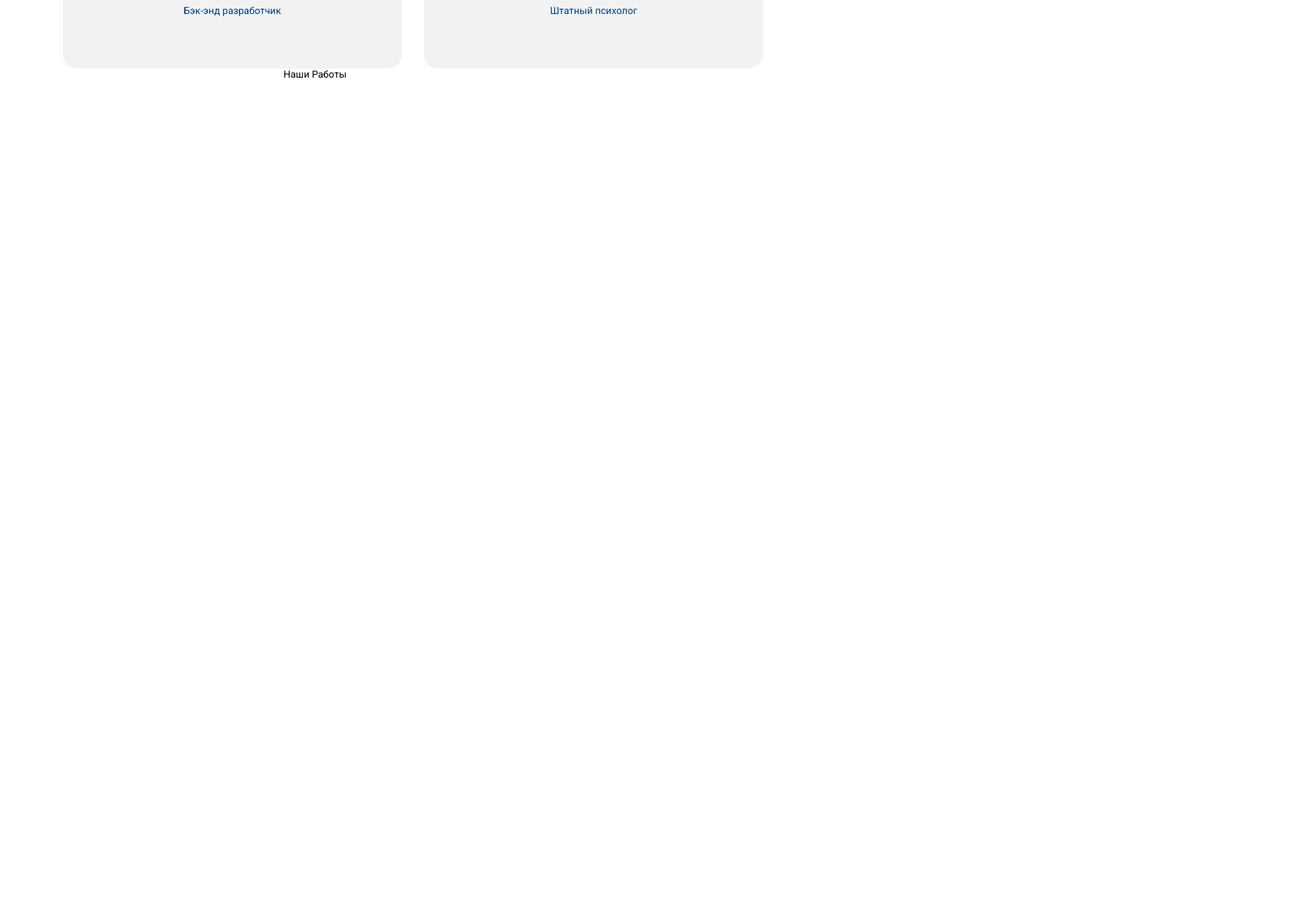
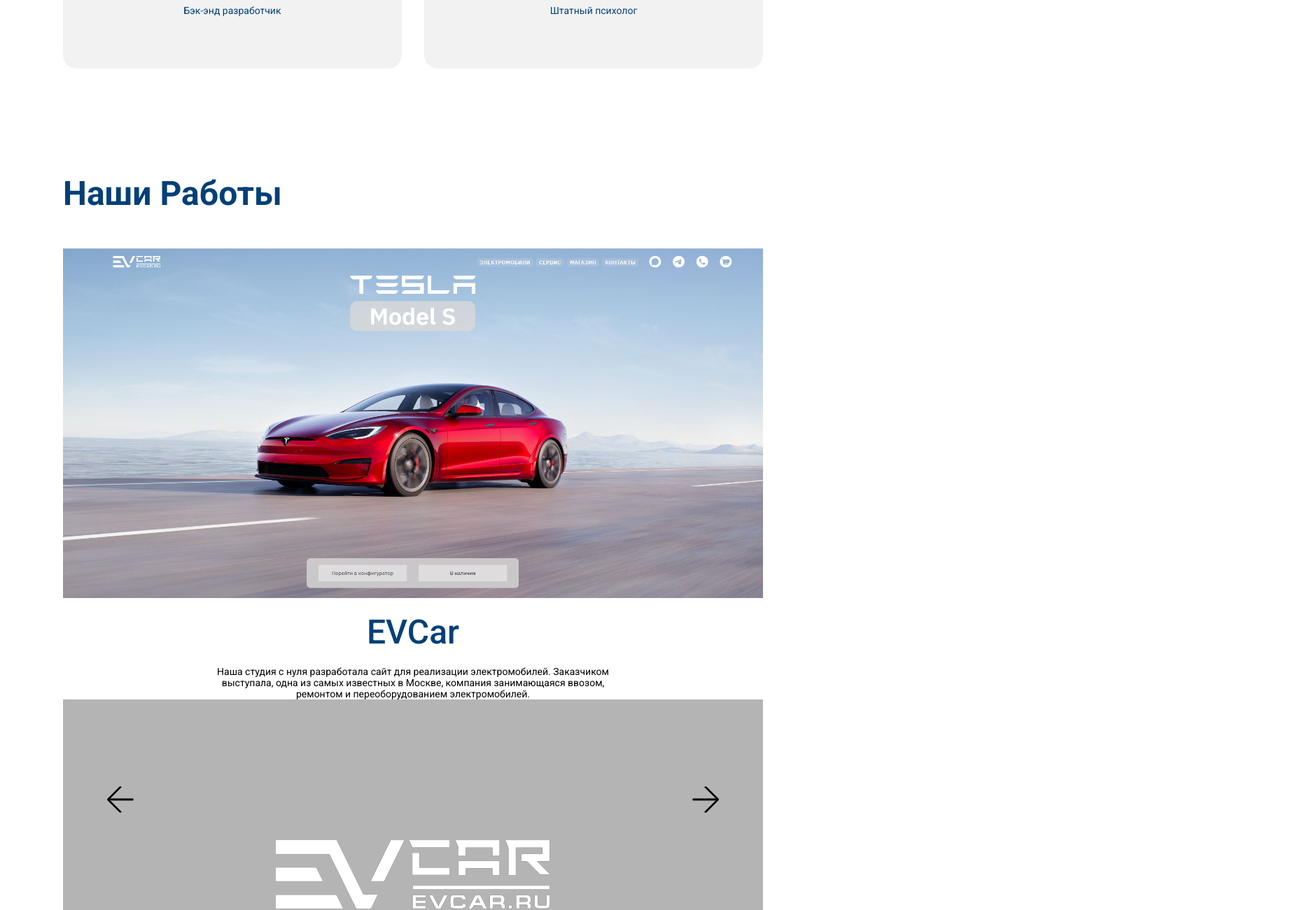
Before and after one commit to Grassdor/portfolio, a plain HTML site: page index.html in a window 1280 px wide. Shown: the part 1746-3047 px from the top of the page at 70% size, 1870 px wide, since content can reach past the window. Before the commit the page ends 1924 px from the top, so only its background shows below. Drawn offline with nearby package versions, Linux system fonts and the light colour scheme.

Commit message:
added gallery scketch

```diff
--- a/index.html
+++ b/index.html
@@ -72,10 +72,16 @@
                             <div class="portfolio-btn-right"></div>
                             <div class="portfolio-imgs">
                                 <div class="portfolio-block-1">
-                                    <a href=""></a>
-                                    <img src="" alt="">
-                                    <h3></h3>
-                                    <p></p>
+                                    <a href="https://evcar.ru/"><img src="img/evcar-hover.png" alt="EVCar"></a>
+                                    <img src="img/evcar.png" alt="">
+                                    <h3>EVCar</h3>
+                                    <p>Наша студия с нуля разработала сайт для реализации электромобилей. Заказчиком выступала, одна из самых известных в Москве, компания занимающаяся ввозом, ремонтом и переоборудованием электромобилей.</p>
+                                </div>
+                                <div class="portfolio-block-2">
+                                    <a href="https://evcar.ru/"><img src="img/evcar-hover.png" alt="EVCar"></a>
+                                    <img src="img/evcar.png" alt="">
+                                    <h3>EVC</h3>
+                                    <p>Наша студия с нуля разработала сайт для реализации электромобилей. Заказчиком выступала, одна из самых известных в Москве, компания занимающаяся ввозом, ремонтом и переоборудованием электромобилей.</p>
                                 </div>
                             </div>
                             <div class="portfolio-dots"></div>
--- a/sass/style.scss
+++ b/sass/style.scss
@@ -121,29 +121,97 @@
 }
 }
 .portfolio {
+  display: flex;
+  justify-content: center;
   > div {
     display: flex;
-    justify-content: center;
+    flex-direction: column;
+
+
+    margin-top: 150px;
     > h2 {
-      text-align: center;
+      text-align: left;
+      color: $main-color;
+      font-size: 48px;
+      font-weight: 700;
+      margin-bottom: 50px;
     }
   }
   &-gallery{
-
+    position: relative;
 }
   &-btn-right{
-
+    position: absolute;
+    z-index: 2;
+    top: 35%;
+    right: 50px;
+    background-image: url(../img/arr-right.svg);
+    height: 64px;
+    width: 64px;
+    border-radius: 50%;
+    background-size: 40px 40px;
+    background-position: 50% 50%;
+    background-repeat: no-repeat;
+    transition: all 0.3s;
 }
+  &-btn-right:hover {
+    background-color: rgba( #fff, 0.5);
+    transition: all 0.3s;
+  }
   &-imgs{
 
 }
   &-block-1{
-
+    display: flex;
+    flex-direction: column;
+    align-items: center;
+    position: relative;
+    gap: 20px;
+    > img {
+      height: 500px;
+      width: 100%;
+    }
+    > a {
+      opacity: 0;
+      position: absolute;
+    }
+    >a:hover {
+      opacity: 1;
+      transition: all 0.3s;
+      backdrop-filter: blur(10px);
+    }
+    > h3 {
+      color: $main-color;
+      font-size: 48px;
+      font-weight: 500;
+    }
+    > p {
+      font-size: 14px;
+      text-align: center;
+      padding: 0 200px;
+    }
 }
   &-dots{
 
 }
   &-btn-left{
-
+    z-index: 2;
+    position: absolute;
+    top: 35%;
+    left: 50px;
+    background-image: url(../img/arr-right.svg);
+    -webkit-transform: rotate(180deg);
+    -moz-transform: rotate(180deg);
+    height: 64px;
+    width: 64px;
+    border-radius: 50%;
+    background-size: 40px 40px;
+    background-position: 50% 50%;
+    background-repeat: no-repeat;
+    transition: all 0.3s;
+}
+&-btn-left:hover {
+  background-color: rgba( #fff, 0.5);
+  transition: all 0.3s;
 }
 }}
```
Also changed, not shown: css/style.css, img/arr-right.svg (added), img/evcar-hover.png (added), img/evcar-logo.svg (added), img/evcar.png (added), 1 other file.
